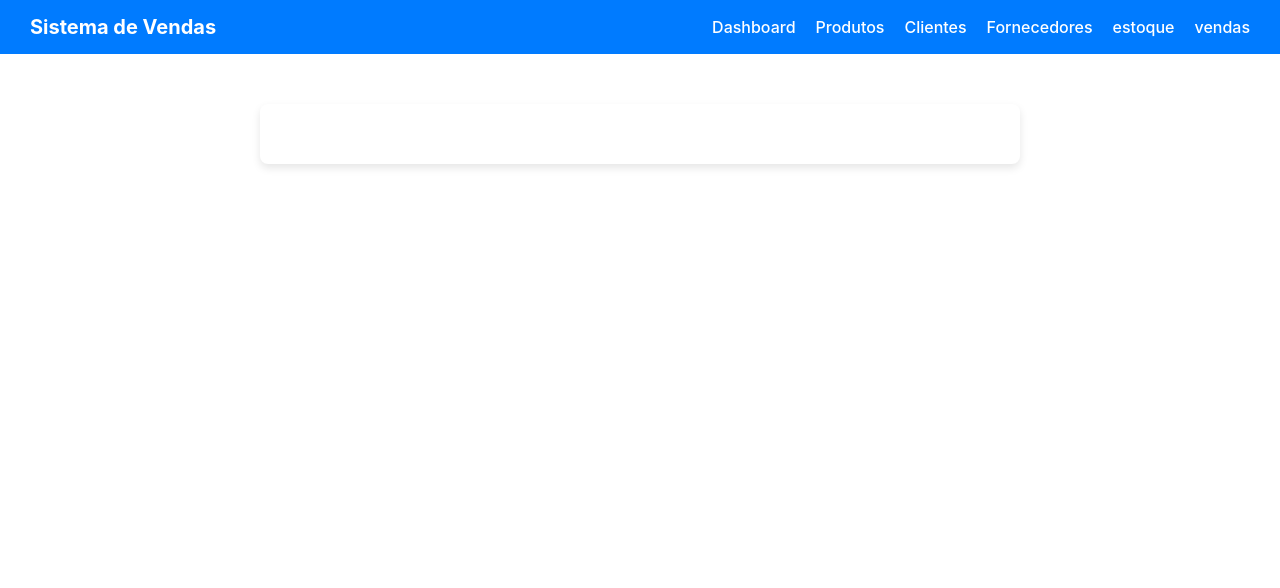
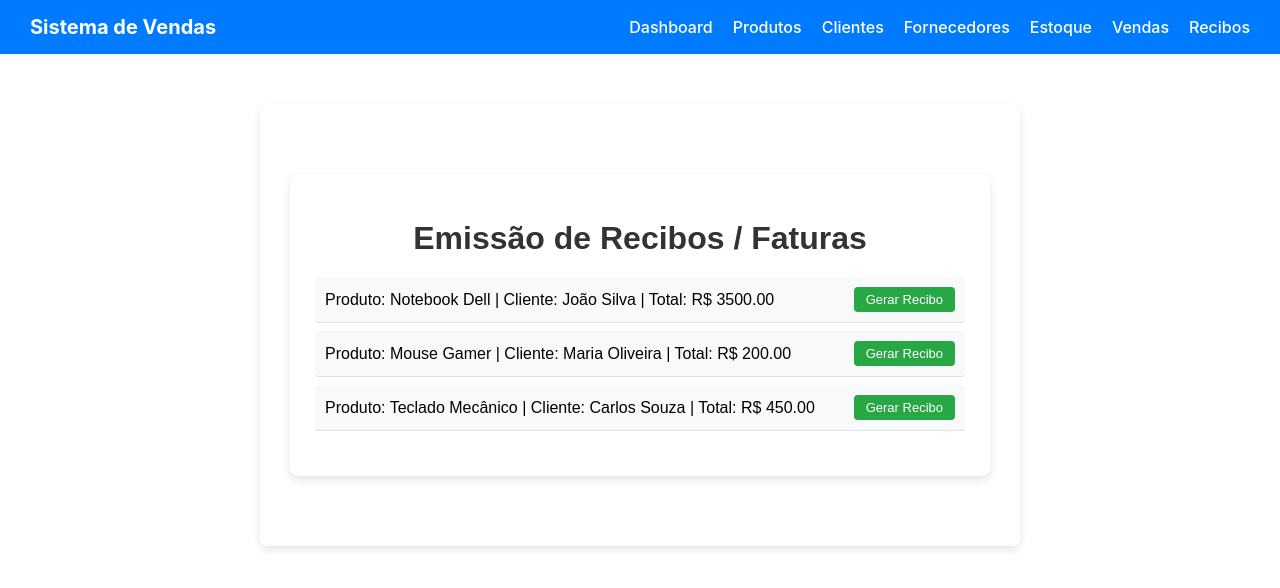
Before and after one commit to luismachadoprusch-bot/Vendas, a React (Create React App) app in the folder vendas-simples/: page /recibos in a window 1280 px wide. Shown: the top 588 px of the page. Built offline with nearby package versions, Linux system fonts and the light colour scheme.

Commit message:
fecture: emissaorecibos

```diff
--- a/vendas-simples/src/App.js
+++ b/vendas-simples/src/App.js
@@ -5,9 +5,8 @@ import CadastroClientes from './CadastroClientes';
 import CadastroFornecedores from './CadastroFornecedores';
 import ControleEstoque from './ControleEstoque';
 import RegistroVendas from './RegistroVendas';
+import EmissaoRecibos from './EmissaoRecibos';
 import './App.css';
-
-
 
 function Navbar() {
   return (
@@ -18,8 +17,9 @@ function Navbar() {
         <Link to="/produtos">Produtos</Link>
         <Link to="/clientes">Clientes</Link>
         <Link to="/fornecedores">Fornecedores</Link>
-        <Link to="/estoque">estoque</Link>
-         <Link to="/vendas">vendas</Link>
+        <Link to="/estoque">Estoque</Link>
+        <Link to="/vendas">Vendas</Link>
+        <Link to="/recibos">Recibos</Link>
       </div>
     </nav>
   );
@@ -43,10 +43,10 @@ function App() {
           <Route path="/produtos" element={<CadastroProdutos />} />
           <Route path="/clientes" element={<CadastroClientes />} />
           <Route path="/fornecedores" element={<CadastroFornecedores />} />
-            <Route path="/estoque" element={<ControleEstoque />} />
-              <Route path="/vendas" element={<RegistroVendas />} />
+          <Route path="/estoque" element={<ControleEstoque />} />
+          <Route path="/vendas" element={<RegistroVendas />} />
+          <Route path="/recibos" element={<EmissaoRecibos />} />
         </Routes>
-
       </div>
     </Router>
   );
--- /dev/null
+++ b/vendas-simples/src/EmissaoRecibos.css
@@ -0,0 +1,65 @@
+.container-recibos {
+  max-width: 700px;
+  margin: 40px auto;
+  padding: 25px;
+  background-color: #fff;
+  border-radius: 8px;
+  box-shadow: 0px 4px 10px rgba(0,0,0,0.1);
+  font-family: Arial, sans-serif;
+}
+
+h1, h2 {
+  text-align: center;
+  color: #333;
+}
+
+.lista-vendas {
+  list-style: none;
+  padding: 0;
+  margin: 20px 0;
+}
+
+.lista-vendas li {
+  display: flex;
+  justify-content: space-between;
+  align-items: center;
+  background: #f8f9fa;
+  padding: 10px;
+  margin-bottom: 8px;
+  border-radius: 4px;
+}
+
+.lista-vendas button {
+  padding: 5px 12px;
+  background-color: #28a745;
+  border: none;
+  color: #fff;
+  border-radius: 4px;
+  cursor: pointer;
+  font-size: 13px;
+  transition: background 0.3s;
+}
+
+.lista-vendas button:hover {
+  background-color: #218838;
+}
+
+.recibo {
+  margin-top: 30px;
+  padding: 20px;
+  border: 2px dashed #444;
+  background-color: #fafafa;
+  border-radius: 6px;
+}
+
+.recibo p {
+  margin: 8px 0;
+  font-size: 15px;
+  color: #444;
+}
+
+.assinatura {
+  margin-top: 30px;
+  text-align: center;
+  color: #555;
+}
--- /dev/null
+++ b/vendas-simples/src/EmissaoRecibos.js
@@ -0,0 +1,55 @@
+import React, { useState } from 'react';
+import './EmissaoRecibos.css';
+
+function EmissaoRecibos() {
+  // Vendas mockadas (apenas para teste local)
+  const [vendas] = useState([
+    { produto: "Notebook Dell", cliente: "João Silva", quantidade: 1, valorTotal: 3500 },
+    { produto: "Mouse Gamer", cliente: "Maria Oliveira", quantidade: 2, valorTotal: 200 },
+    { produto: "Teclado Mecânico", cliente: "Carlos Souza", quantidade: 1, valorTotal: 450 },
+  ]);
+
+  const [reciboSelecionado, setReciboSelecionado] = useState(null);
+
+  // Gera o recibo da venda escolhida
+  const gerarRecibo = (venda, index) => {
+    const data = new Date().toLocaleString("pt-BR");
+    setReciboSelecionado({ ...venda, data, numero: index + 1 });
+  };
+
+  return (
+    <div className="container-recibos">
+      <h1>Emissão de Recibos / Faturas</h1>
+
+      {vendas.length === 0 ? (
+        <p>Nenhuma venda registrada.</p>
+      ) : (
+        <ul className="lista-vendas">
+          {vendas.map((venda, index) => (
+            <li key={index}>
+              <span>
+                Produto: {venda.produto} | Cliente: {venda.cliente} | Total: R${" "}
+                {venda.valorTotal.toFixed(2)}
+              </span>
+              <button onClick={() => gerarRecibo(venda, index)}>Gerar Recibo</button>
+            </li>
+          ))}
+        </ul>
+      )}
+
+      {reciboSelecionado && (
+        <div className="recibo">
+          <h2>Recibo Nº {reciboSelecionado.numero}</h2>
+          <p><strong>Data:</strong> {reciboSelecionado.data}</p>
+          <p><strong>Cliente:</strong> {reciboSelecionado.cliente}</p>
+          <p><strong>Produto:</strong> {reciboSelecionado.produto}</p>
+          <p><strong>Quantidade:</strong> {reciboSelecionado.quantidade}</p>
+          <p><strong>Valor Total:</strong> R$ {reciboSelecionado.valorTotal.toFixed(2)}</p>
+          <p className="assinatura">__________________________________ <br/> Assinatura</p>
+        </div>
+      )}
+    </div>
+  );
+}
+
+export default EmissaoRecibos;
```
